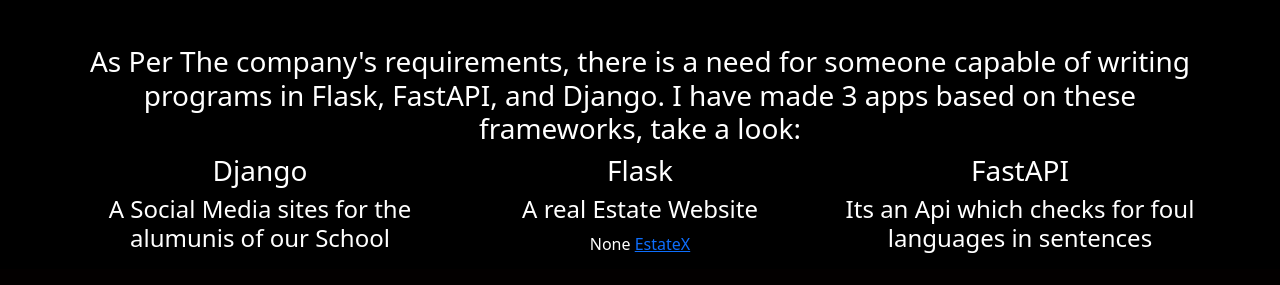
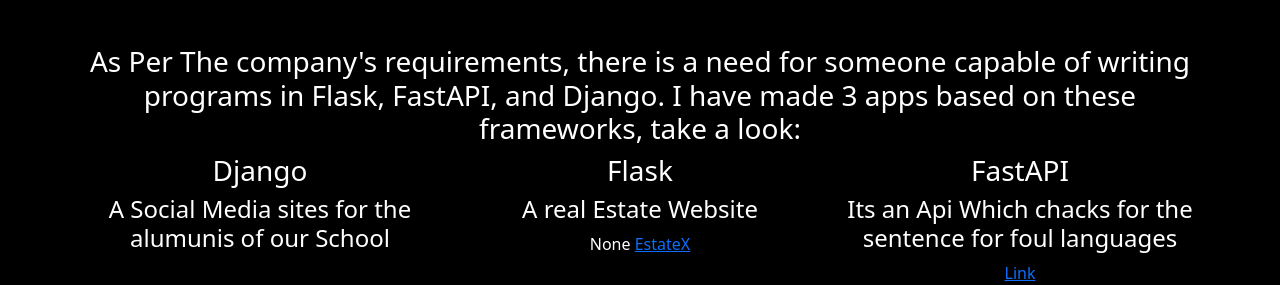
Before and after one commit to 4TheKnight/Resumesite, a Flask app: page / in a window 1280 px wide. Shown: the part 819-1104 px from the top of the page. Before the commit the page ends 1072 px from the top, so only its background shows below. Run offline with Flask 3, Linux system fonts and the light colour scheme.

Commit message:
index.html

```diff
--- a/templates/index.html
+++ b/templates/index.html
@@ -37,7 +37,8 @@
         </div>
         <div class="col-md-4">
             <h3>FastAPI</h3>
-            <h4>Its an Api which checks for foul languages in sentences</h4>
+            <h4>Its an Api Which chacks for the sentence for foul languages</h4>
+            <a href="https://cursewords.onrender.com/docs">Link </a>
         </div>
     </div>
 </div>
```
